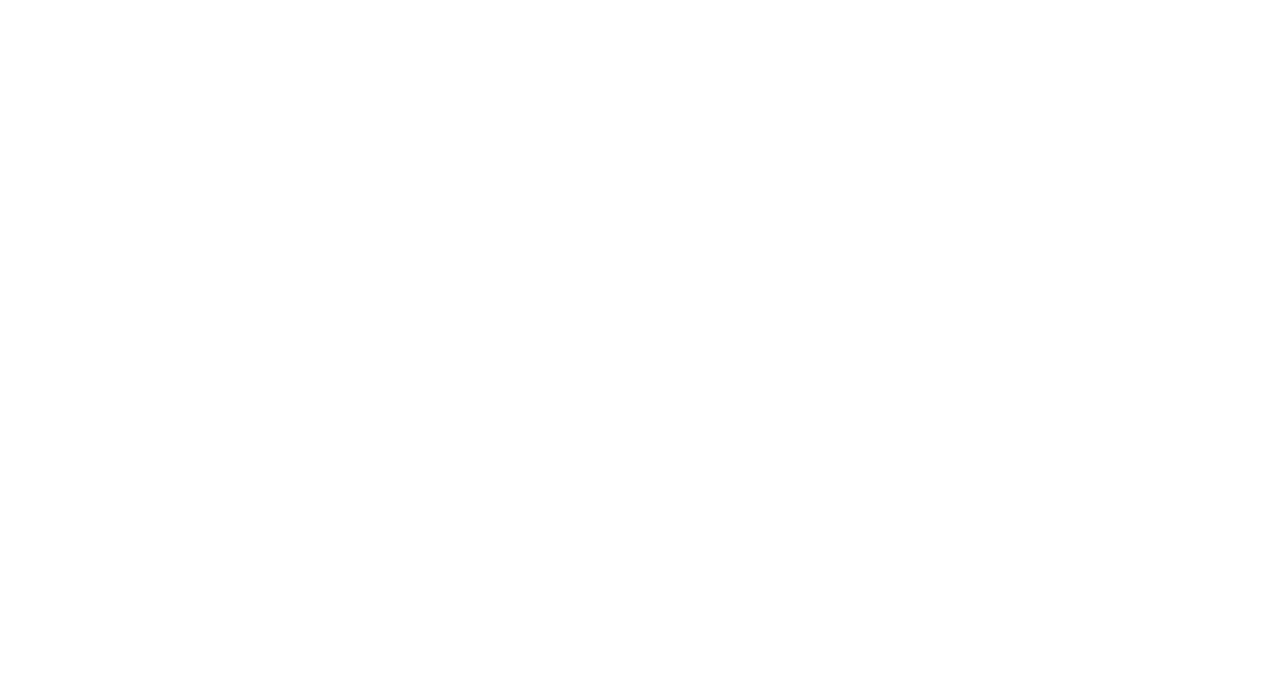
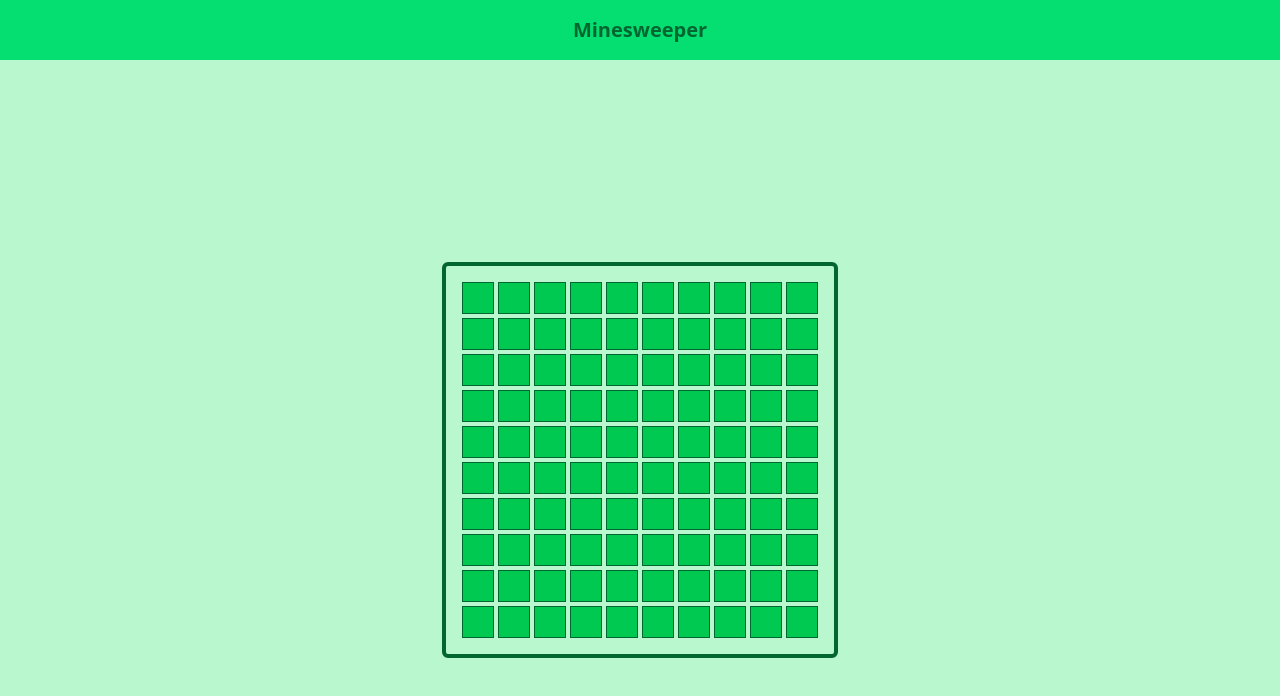
Before and after one commit to Embtj/minesweeper, a React (Vite) app: page / in a window 1280 px wide. Shown: the top 696 px of the page. Built offline with nearby package versions, Linux system fonts and the light colour scheme.

Commit message:
Add grid layout and clickable cells

```diff
--- a/src/App.jsx
+++ b/src/App.jsx
@@ -1,10 +1,17 @@
 import './App.css'
+import Grid from './Grid'
 
 function App() {
   return (
-  <div>
+    <div>
+      <div className="bg-green-400 text-center">
+        <h1 className="text-green-800 text-xl font-bold p-4">Minesweeper</h1>
+      </div>
+      <div className="bg-green-200 min-h-screen flex items-center justify-center">
+        < Grid />
+      </div>
+    </div>
 
-  </div>
   )
 }
 
--- /dev/null
+++ b/src/Grid.jsx
@@ -0,0 +1,31 @@
+import React, { useState } from 'react'
+
+function Grid() {
+    const cells = Array.from({ length: 100 }, (_, i) => i);
+    const [revealedCells, setRevealedCells] = useState(Array(100).fill(false));
+
+    const handleClick = (index) => {
+        const newRevealed = [...revealedCells];
+        newRevealed[index] = true;
+        setRevealedCells(newRevealed);
+    }
+
+    return (
+        <div className="border-4 border-green-800 p-4 rounded-md">
+            <div className="grid grid-cols-10 gap-1">
+                {cells.map((cell, index) => (
+                    <div
+                        key={cell}
+                        onClick={() => handleClick(index)}
+                        className={`w-8 h-8 bg-green-500 border border-green-800 ${revealedCells[index] ? 'bg-gray-200' : 'bg-green-500'}`}
+                        >
+                            {revealedCells[index] ? "💣" : ""}
+                        </div>
+                ))}
+            </div>
+        </div>
+
+    )
+}
+
+export default Grid
```
